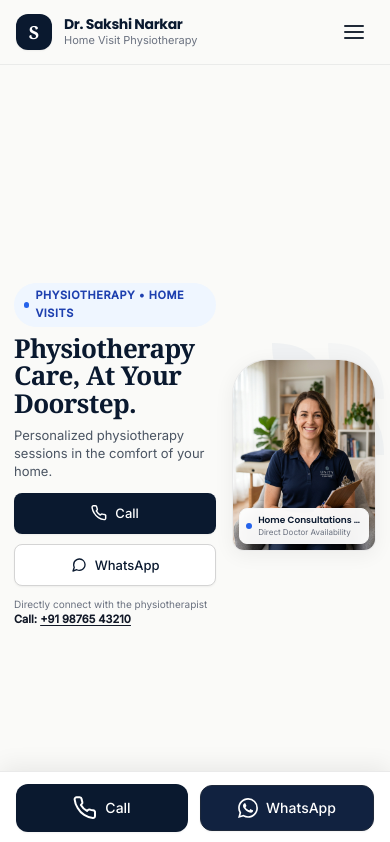
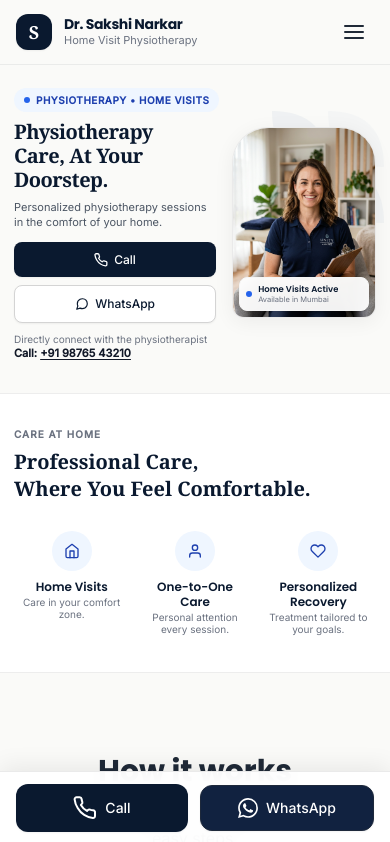
Before and after one commit to malavya1411/Physio_Website, a React (Vite) app: page / in a window 390 px wide. Shown: the top 842 px of the page. Built offline with nearby package versions, Linux system fonts and the light colour scheme.

Commit message:
style: update hero section typography, spacing, and responsive layout sizes

```diff
--- a/src/pages/Home.jsx
+++ b/src/pages/Home.jsx
@@ -37,22 +37,22 @@ export default function Home() {
   return (
     <div className="page-wrapper">
       {/* ── Hero ─────────────────────────────────────── */}
-      <section className="relative bg-[#FAFAF8] min-h-[calc(100dvh-4rem)] lg:h-[calc(100vh-4rem)] flex items-center py-4 sm:py-6 lg:py-0 px-3.5 sm:px-6 lg:px-8 overflow-hidden">
-        <div className="max-w-[1240px] mx-auto w-full my-auto">
+      <section className="relative bg-[#FAFAF8] pt-5 pb-8 sm:pt-8 sm:pb-12 lg:py-0 lg:min-h-[calc(100vh-4rem)] lg:flex lg:items-center px-3.5 sm:px-6 lg:px-8 overflow-hidden">
+        <div className="max-w-[1240px] mx-auto w-full lg:my-auto">
           <div className="grid grid-cols-12 gap-3 sm:gap-6 lg:gap-10 xl:gap-12 items-center">
             {/* Left Content Column (7 cols on mobile, 7 on desktop) */}
             <div className="col-span-7 flex flex-col text-left pr-1 sm:pr-0">
               {/* Pill Badge */}
               <div className="mb-2 sm:mb-3 lg:mb-4">
-                <span className="inline-flex items-center gap-1.5 px-2.5 py-1 sm:px-3.5 sm:py-1.5 rounded-full bg-[#EFF6FF] text-[#1E40AF] text-[11px] sm:text-xs lg:text-[13px] font-semibold tracking-wider uppercase">
-                  <span className="w-1.5 h-1.5 lg:w-2 lg:h-2 rounded-full bg-[#2563EB]" />
+                <span className="inline-flex items-center gap-1.5 px-2.5 py-1 sm:px-3 sm:py-1.5 rounded-full bg-[#EFF6FF] text-[#1E40AF] text-[10px] sm:text-xs lg:text-[13px] font-semibold tracking-wider uppercase whitespace-nowrap">
+                  <span className="w-1.5 h-1.5 lg:w-2 lg:h-2 rounded-full bg-[#2563EB] flex-shrink-0" />
                   Physiotherapy • Home Visits
                 </span>
               </div>
 
               {/* Headline */}
               <h1
-                className="font-serif font-bold text-[#0A192F] leading-[1.06] mb-2.5 sm:mb-4 lg:mb-5 tracking-tight text-[26px] sm:text-4xl md:text-5xl lg:text-[54px] xl:text-[62px]"
+                className="font-serif font-bold text-[#0A192F] leading-[1.2] lg:leading-[1.18] mb-2 sm:mb-3.5 lg:mb-5 tracking-tight text-[20px] sm:text-2xl md:text-3xl lg:text-[42px] xl:text-[48px]"
                 style={{ fontFamily: 'Georgia, Cambria, serif' }}
               >
                 Physiotherapy<br />
@@ -62,21 +62,21 @@ export default function Home() {
 
               {/* Subtext */}
               <p
-                className="font-inter text-[#4B5563] text-[13px] sm:text-base lg:text-[17px] xl:text-[18px] mb-3 sm:mb-5 lg:mb-6 max-w-lg leading-snug sm:leading-relaxed font-normal"
+                className="font-inter text-[#4B5563] text-[11px] sm:text-sm lg:text-base xl:text-lg mb-3 sm:mb-4 lg:mb-6 max-w-lg leading-snug sm:leading-relaxed font-normal"
                 style={{ fontFamily: 'Inter, sans-serif' }}
               >
                 Personalized physiotherapy sessions in the comfort of your home.
               </p>
 
               {/* Action Buttons */}
-              <div className="flex flex-col sm:flex-row gap-2.5 sm:gap-3 w-full sm:max-w-md">
+              <div className="flex flex-col sm:flex-row gap-2 sm:gap-3 w-full sm:max-w-sm lg:max-w-md">
                 <a
                   href={telLink()}
                   aria-label="Call Now"
-                  className="flex-1 flex items-center justify-center gap-2 bg-[#0A192F] text-white font-inter font-medium text-[13px] sm:text-sm lg:text-base py-2.5 sm:py-3.5 px-4 sm:px-6 rounded-lg sm:rounded-xl hover:bg-[#112240] transition-all shadow-sm active:scale-[0.99]"
+                  className="flex-1 flex items-center justify-center gap-1.5 sm:gap-2 bg-[#0A192F] text-white font-inter font-medium text-[12px] sm:text-sm lg:text-base py-2 sm:py-3 px-3 sm:px-5 rounded-lg sm:rounded-xl hover:bg-[#112240] transition-all shadow-sm active:scale-[0.99]"
                   style={{ fontFamily: 'Inter, sans-serif' }}
                 >
-                  <svg className="w-4 h-4 sm:w-5 sm:h-5" viewBox="0 0 24 24" fill="none" stroke="currentColor" strokeWidth="2.2" strokeLinecap="round" strokeLinejoin="round" aria-hidden="true">
+                  <svg className="w-3.5 h-3.5 sm:w-5 sm:h-5" viewBox="0 0 24 24" fill="none" stroke="currentColor" strokeWidth="2.2" strokeLinecap="round" strokeLinejoin="round" aria-hidden="true">
                     <path d="M22 16.92v3a2 2 0 0 1-2.18 2 19.79 19.79 0 0 1-8.63-3.07A19.5 19.5 0 0 1 4.69 12a19.79 19.79 0 0 1-3.07-8.67A2 2 0 0 1 3.6 1.27h3a2 2 0 0 1 2 1.72c.127.96.361 1.903.7 2.81a2 2 0 0 1-.45 2.11L7.91 8.91a16 16 0 0 0 6.08 6.08l1.01-.91a2 2 0 0 1 2.11-.45c.907.339 1.85.573 2.81.7A2 2 0 0 1 22 16.92z"/>
                   </svg>
                   Call
@@ -86,10 +86,10 @@ export default function Home() {
                   target="_blank"
                   rel="noopener noreferrer"
                   aria-label="WhatsApp"
-                  className="flex-1 flex items-center justify-center gap-2 bg-white text-[#0A192F] border border-neutral-300 font-inter font-medium text-[13px] sm:text-sm lg:text-base py-2.5 sm:py-3.5 px-4 sm:px-6 rounded-lg sm:rounded-xl hover:bg-neutral-50 hover:border-[#0A192F] transition-all shadow-sm active:scale-[0.99]"
+                  className="flex-1 flex items-center justify-center gap-1.5 sm:gap-2 bg-white text-[#0A192F] border border-neutral-300 font-inter font-medium text-[12px] sm:text-sm lg:text-base py-2 sm:py-3 px-3 sm:px-5 rounded-lg sm:rounded-xl hover:bg-neutral-50 hover:border-[#0A192F] transition-all shadow-sm active:scale-[0.99]"
                   style={{ fontFamily: 'Inter, sans-serif' }}
                 >
-                  <svg className="w-4 h-4 sm:w-5 sm:h-5 text-[#0A192F]" viewBox="0 0 24 24" fill="none" stroke="currentColor" strokeWidth="2" strokeLinecap="round" strokeLinejoin="round" aria-hidden="true">
+                  <svg className="w-3.5 h-3.5 sm:w-5 sm:h-5 text-[#0A192F]" viewBox="0 0 24 24" fill="none" stroke="currentColor" strokeWidth="2" strokeLinecap="round" strokeLinejoin="round" aria-hidden="true">
                     <path d="M21 11.5a8.38 8.38 0 0 1-.9 3.8 8.5 8.5 0 0 1-7.6 4.7 8.38 8.38 0 0 1-3.8-.9L3 21l1.9-5.7a8.38 8.38 0 0 1-.9-3.8 8.5 8.5 0 0 1 4.7-7.6 8.38 8.38 0 0 1 3.8-.9h.5a8.48 8.48 0 0 1 8 8v.5z"/>
                   </svg>
                   WhatsApp
@@ -97,7 +97,7 @@ export default function Home() {
               </div>
 
               {/* Direct Doctor Connect subtext */}
-              <div className="mt-2.5 sm:mt-3 pt-0.5">
+              <div className="mt-2 sm:mt-3 pt-0.5">
                 <p className="font-inter text-[10px] sm:text-xs text-[#6B7280] leading-tight" style={{ fontFamily: 'Inter, sans-serif' }}>
                   Directly connect with the physiotherapist
                 </p>
@@ -127,7 +127,7 @@ export default function Home() {
                 <img
                   src="/doctor-portrait.jpg"
                   alt={`${clinic.doctorName} — Home Visit Physiotherapist`}
-                  className="w-full h-auto object-cover aspect-[3/4] max-h-[240px] sm:max-h-[320px] md:max-h-[380px] lg:max-h-[calc(100vh-13rem)] xl:max-h-[460px]"
+                  className="w-full h-auto object-cover aspect-[3/4] max-h-[220px] sm:max-h-[300px] md:max-h-[360px] lg:max-h-[440px] xl:max-h-[480px]"
                   width="480"
                   height="640"
                   loading="eager"
@@ -137,11 +137,11 @@ export default function Home() {
                 <div className="absolute bottom-1.5 left-1.5 right-1.5 sm:bottom-3 sm:left-3 sm:right-3 bg-white/95 backdrop-blur-md rounded-lg sm:rounded-xl p-1.5 sm:p-2.5 shadow-sm border border-neutral-100 flex items-center gap-1.5 sm:gap-2.5">
                   <span className="w-1.5 h-1.5 sm:w-2 sm:h-2 rounded-full bg-[#2563EB] flex-shrink-0" />
                   <div className="flex flex-col text-left overflow-hidden">
-                    <p className="font-poppins font-semibold text-[9px] sm:text-xs text-[#0A192F] leading-tight truncate" style={{ fontFamily: 'Poppins, sans-serif' }}>
-                      Home Consultations Active
+                    <p className="font-poppins font-semibold text-[8.5px] sm:text-xs text-[#0A192F] leading-tight truncate" style={{ fontFamily: 'Poppins, sans-serif' }}>
+                      Home Visits Active
                     </p>
-                    <p className="font-inter text-[8px] sm:text-[10px] text-[#6B7280] font-normal leading-tight truncate" style={{ fontFamily: 'Inter, sans-serif' }}>
-                      Direct Doctor Availability
+                    <p className="font-inter text-[7.5px] sm:text-[10px] text-[#6B7280] font-normal leading-tight truncate" style={{ fontFamily: 'Inter, sans-serif' }}>
+                      Available in Mumbai
                     </p>
                   </div>
                 </div>
```
